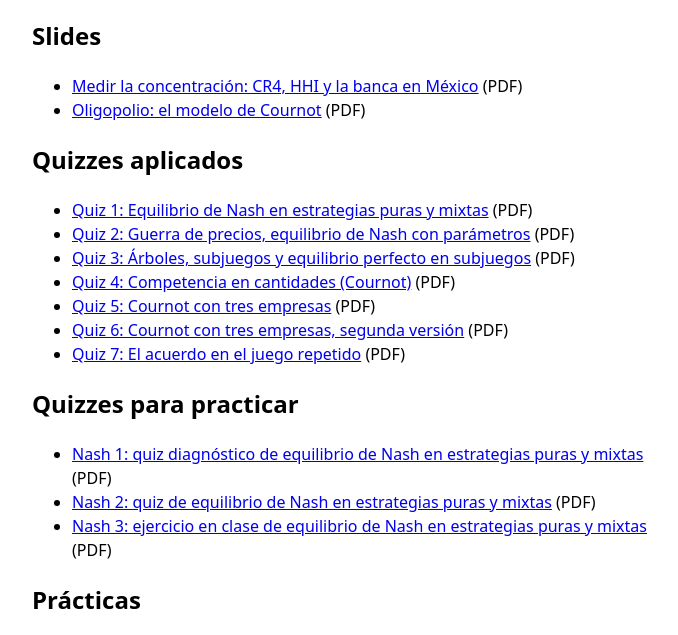
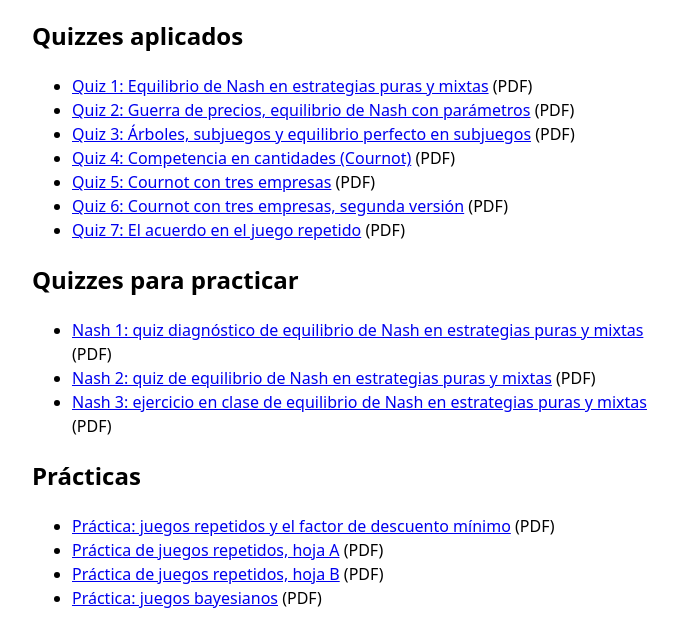
Before and after one commit to diegoacanales/ec2005b-visualizaciones, a plain HTML site: page index.html in a window 1280 px wide. Shown: the part 99-734 px from the top of the page, without its empty margins (288-966 px from the left). Drawn offline with Linux system fonts and the light colour scheme.

Commit message:
Quitar las slides del sitio
Co-Authored-By: Claude Fable 5.2 <noreply@anthropic.com>
Claude-Session: https://claude.ai/code/session_01G5hFjRxBbbmSVxvBtV9uag

```diff
--- a/index.html
+++ b/index.html
@@ -8,11 +8,6 @@
 </head>
 <body>
 <h1>EC2005B Competencia Económica</h1>
-<h2>Slides</h2>
-<ul>
-<li><a href="slides/EC2005B_Concentracion.pdf">Medir la concentración: CR4, HHI y la banca en México</a> (PDF)</li>
-<li><a href="slides/EC2005B_Cournot.pdf">Oligopolio: el modelo de Cournot</a> (PDF)</li>
-</ul>
 <h2>Quizzes aplicados</h2>
 <ul>
 <li><a href="quizzes/aplicados/Quiz1_NashCorto.pdf">Quiz 1: Equilibrio de Nash en estrategias puras y mixtas</a> (PDF)</li>
```
Also changed, not shown: 2 other files.
